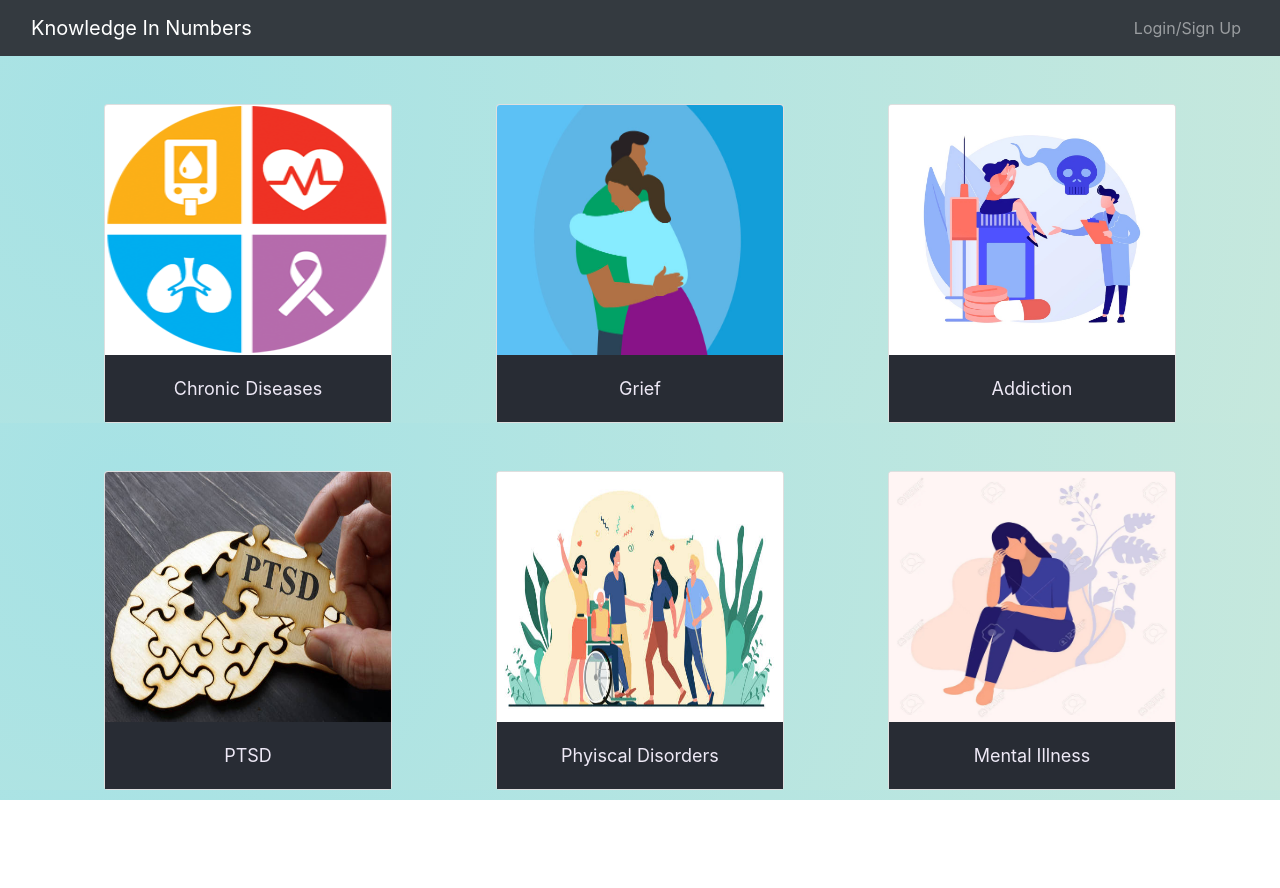
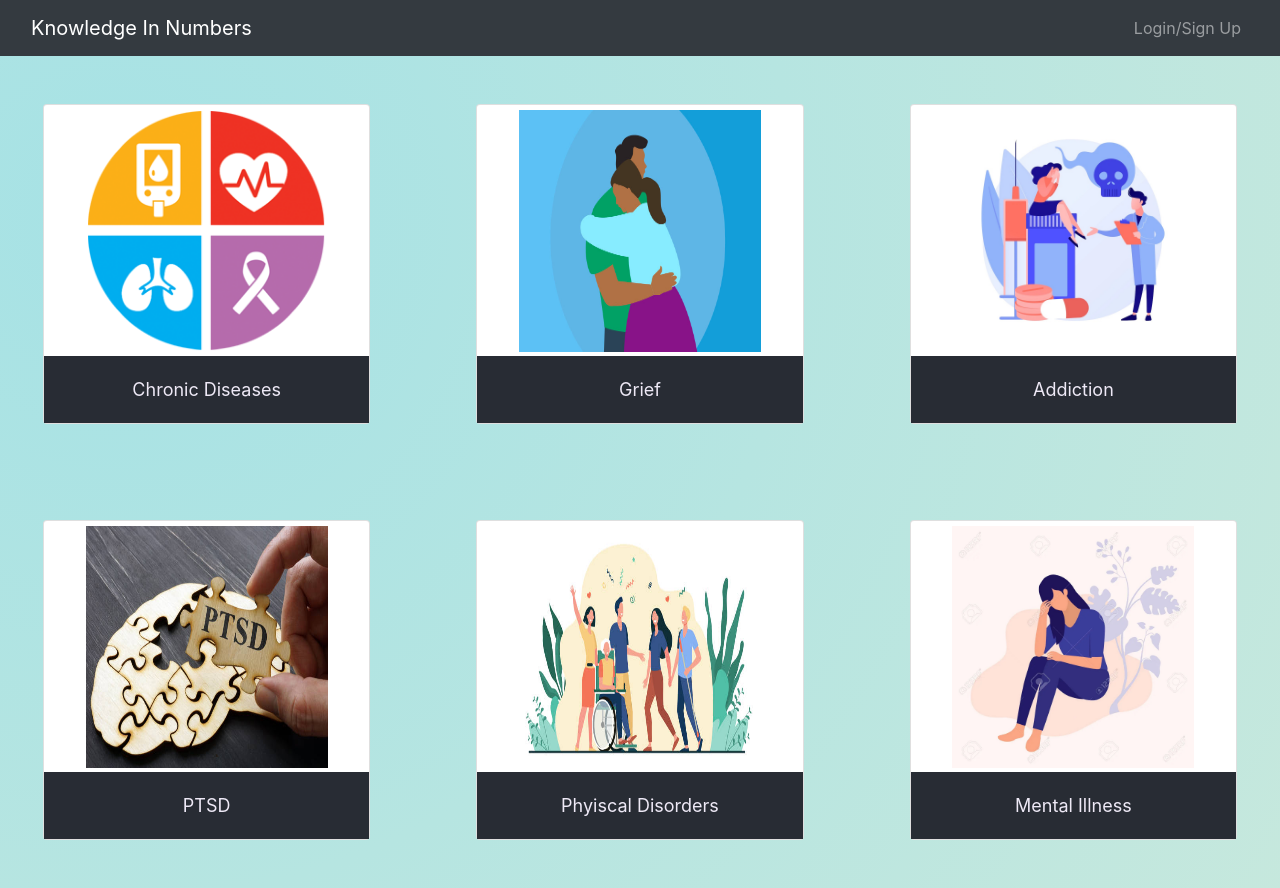
Before and after one commit to AFaidley/KIN, a React (Create React App) app in the folder client/: page /homepage in a window 1280 px wide. Before the commit the page ends 800 px from the top, so only its background shows below. Built offline with nearby package versions, Linux system fonts and the light colour scheme.

Commit message:
bootstrap for homepage

```diff
--- a/client/src/App.css
+++ b/client/src/App.css
@@ -49,10 +49,14 @@ h6 {
   flex-wrap: wrap;
 }
 
+.card{
+  height: 320px !important;
+  width: 250px !important;
+}
 
 .card-img-top {
-  height: 250px;
-  width: 200px;
+  height: 250px !important;
+  width: 250px !important;
 }
 
 .card-text {
--- a/client/src/pages/Homepage.js
+++ b/client/src/pages/Homepage.js
@@ -10,11 +10,11 @@ import { Link } from 'react-router-dom';
 const Homepage = () => {
   return (
     <>
-      <div className='homepage-cards'>
-          <div className='card mt-5' style={{ width: '18rem' }}>
+      <div className='homepage-cards row'>
+          <div className='card m-5 col-lg-3 justify-content-center text-center p-0'>
         <Link to={`/chronic`}>
             <img
-              className='card-img-top'
+              className='card-img-top p-1'
               src={chronicDisease}
               alt='Card cap'
             />
@@ -23,18 +23,18 @@ const Homepage = () => {
             </div>
         </Link>
           </div>
-          <div className='card mt-5' style={{ width: '18rem' }}>
+          <div className='card m-5 col-lg-3 justify-content-center text-center p-0'>
         <Link to={`/grief`}>
-            <img className='card-img-top' src={grief} alt='Card cap' />
+            <img className='card-img-top p-1' src={grief} alt='Card cap' />
             <div className='card-body'>
               <p className='card-text'>Grief</p>
             </div>
         </Link>
           </div>
-          <div className='card mt-5' style={{ width: '18rem' }}>
+          <div className='card m-5 col-lg-3 justify-content-center text-center p-0'>
         <Link to={`/addiction`}>
             <img
-              className='card-img-top'
+              className='card-img-top p-1'
               src={addiction}
               alt='Card cap'
             />
@@ -43,20 +43,19 @@ const Homepage = () => {
             </div>
         </Link>
           </div>
-          </div>
-          <div className='homepage-cards'>
-          <div className='card mt-5' style={{ width: '18rem' }}>
+
+          <div className='card m-5 col-lg-3 justify-content-center text-center p-0'>
         <Link to={`/ptsd`}>
-            <img className='card-img-top' src={ptsd} alt='Card cap' />
+            <img className='card-img-top p-1' src={ptsd} alt='Card cap' />
             <div className='card-body'>
               <p className='card-text'>PTSD</p>
             </div>
         </Link>
           </div>
-          <div className='card mt-5' style={{ width: '18rem' }}>
+          <div className='card m-5 col-lg-3 justify-content-center text-center p-0'>
         <Link to={`/physical`}>
             <img
-              className='card-img-top'
+              className='card-img-top p-1'
               src={physicalDisability}
               alt='Card cap'
             />
@@ -65,10 +64,10 @@ const Homepage = () => {
             </div>
         </Link>
           </div>
-          <div className='card mt-5' style={{ width: '18rem' }}>
+          <div className='card m-5 col-lg-3 justify-content-center text-center p-0'>
         <Link to={`/mental`}>
             <img
-              className='card-img-top'
+              className='card-img-top p-1'
               src={mentalIllness}
               alt='Card cap'
             />
```
